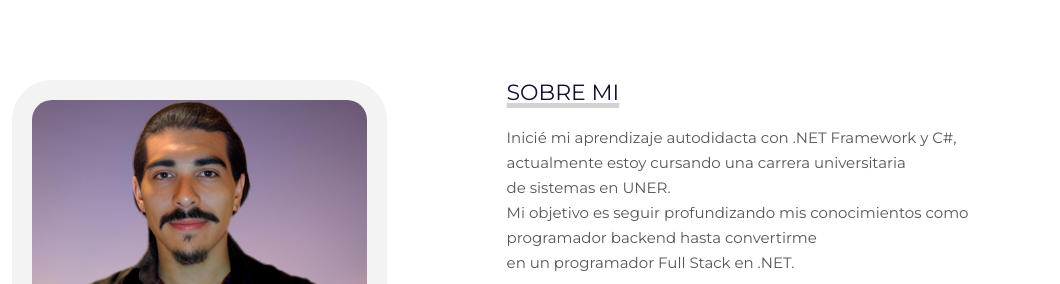
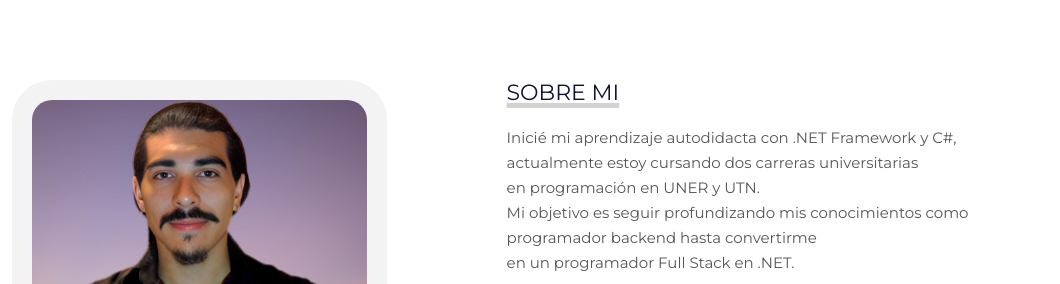
Before and after one commit to SebastianDte/Portfolio, a plain HTML site: page index.html in a window 1280 px wide. Shown: the part 820-1104 px from the top of the page, without its empty margins (93-1153 px from the left). Drawn offline with Linux system fonts and the light colour scheme; some packages are replaced by stand-ins of ours; a script that the page names is missing.

Commit message:
Modificación de perfil

```diff
--- a/index.html
+++ b/index.html
@@ -77,7 +77,7 @@
 
             <p>
                 Inicié mi aprendizaje autodidacta con .NET Framework y C#, <br>actualmente estoy cursando
-                una carrera universitaria <br> de sistemas en UNER. <br>
+                dos carreras universitarias <br> en programación en UNER y UTN. <br>
                 Mi objetivo es seguir profundizando mis conocimientos como programador backend hasta convertirme <br>
                 en un programador Full Stack  en .NET.
             </p>
```
